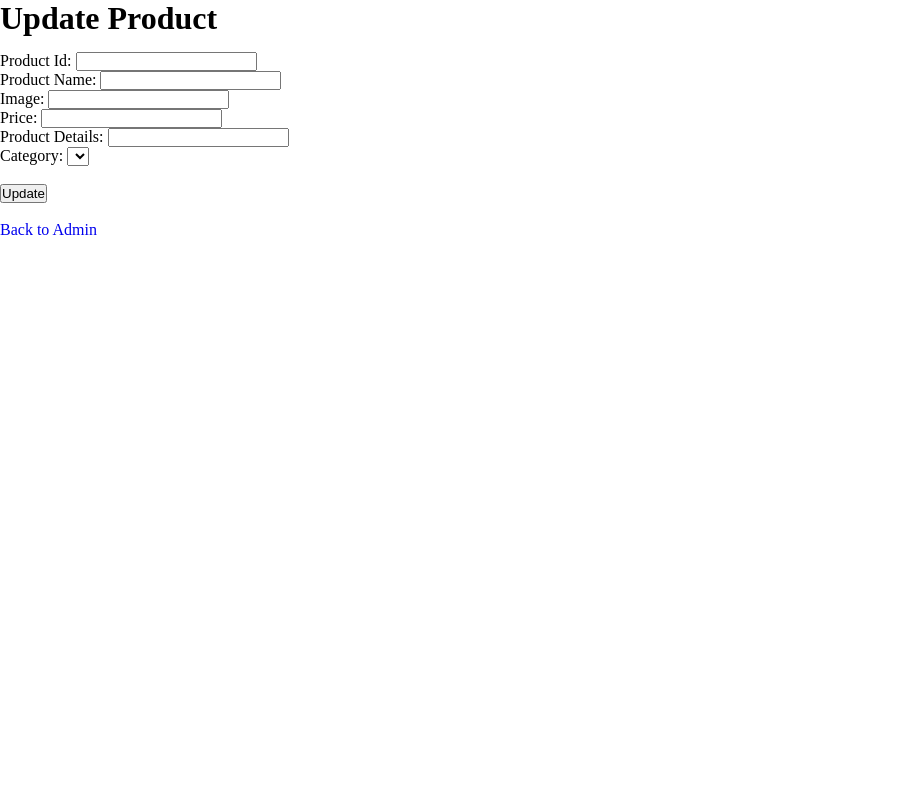
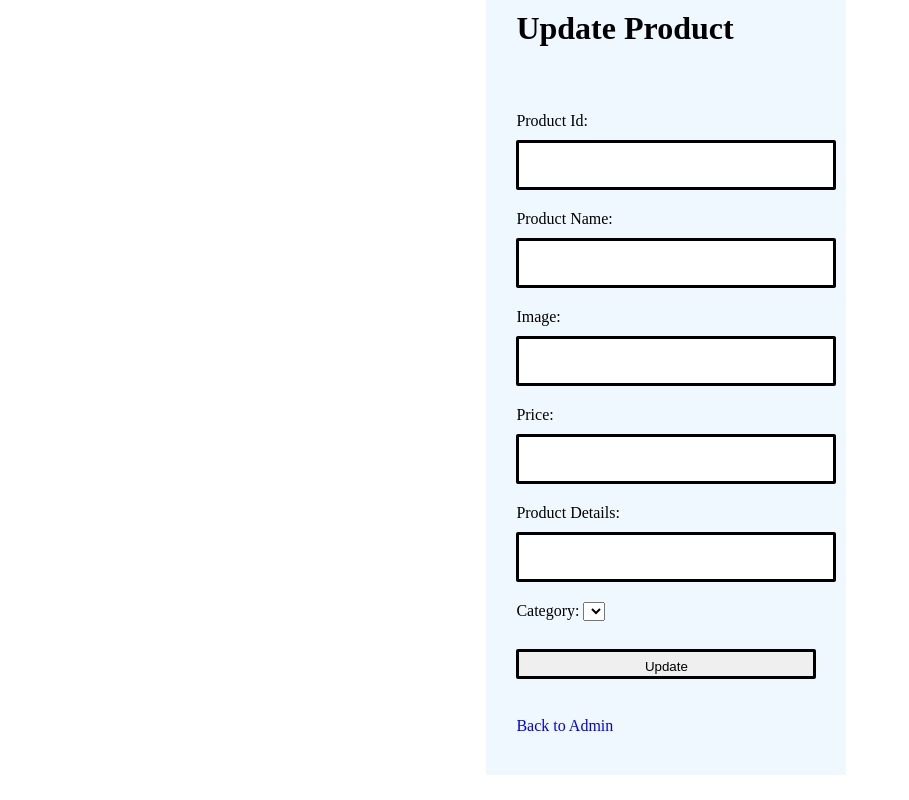
Before and after one commit to namtdhgch18882/cpassignment2, a PHP site: page /editproduct.php in a window 1280 px wide. Shown: the whole page, without its empty margins (0-909 px from the left). Run offline with PHP 8.4, Linux system fonts and the light colour scheme; data that the repository does not hold is empty; some libraries are stand-ins or nearby versions.

Commit message:
Update editproduct.php

```diff
--- a/editproduct.php
+++ b/editproduct.php
@@ -8,10 +8,10 @@
 	<?php
 	require_once("./db.php");
 	?>
-		<div class="addproduct1">
+		<div class="addproduct">
 			<h1>Update Product</h1>
 		</div>
-			<form class="addproduct2" action="" method="Post">
+			<form class="addproduct" action="" method="Post">
 				Product Id:
 				<input type="text" name="Id"> <br>
 				Product Name:
```
